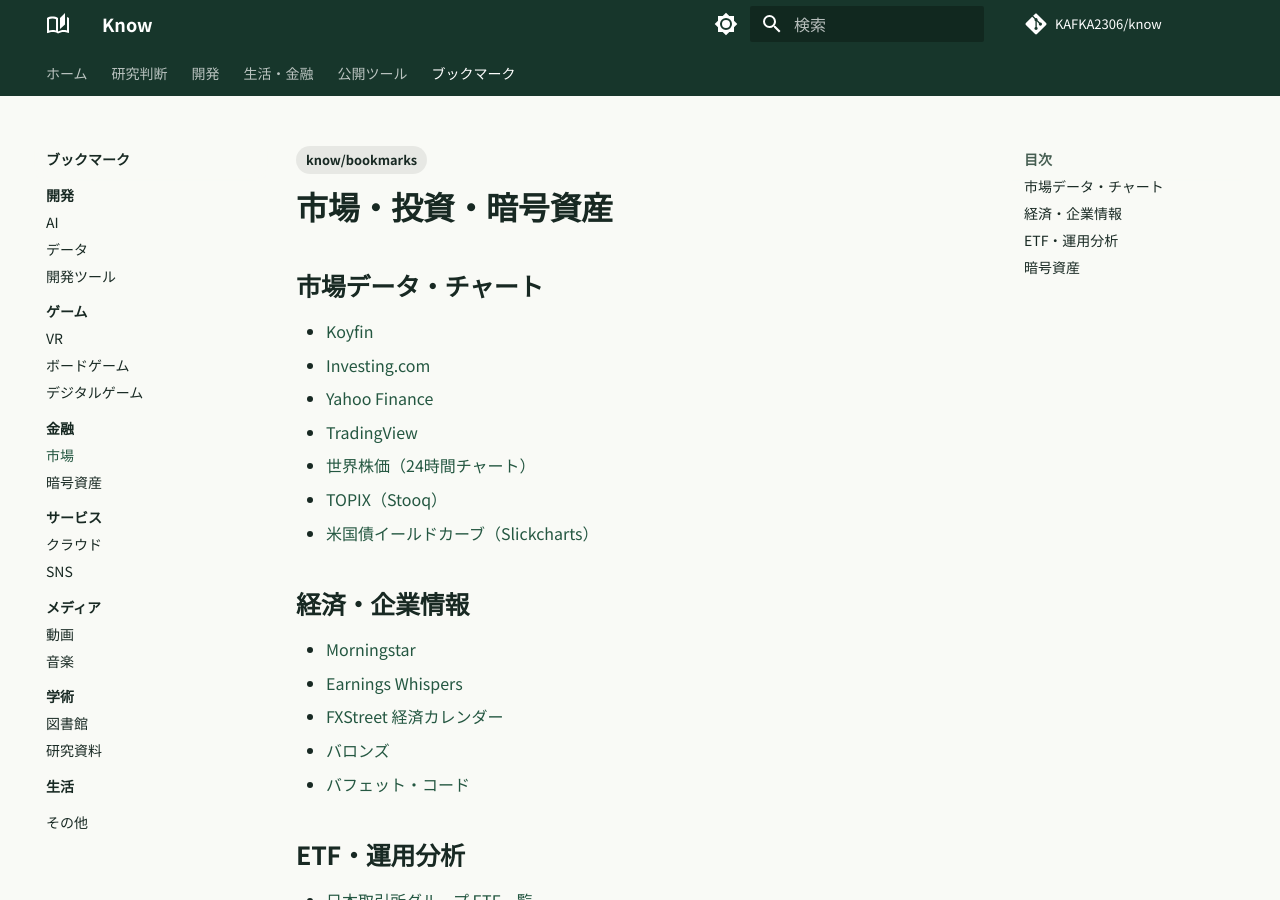
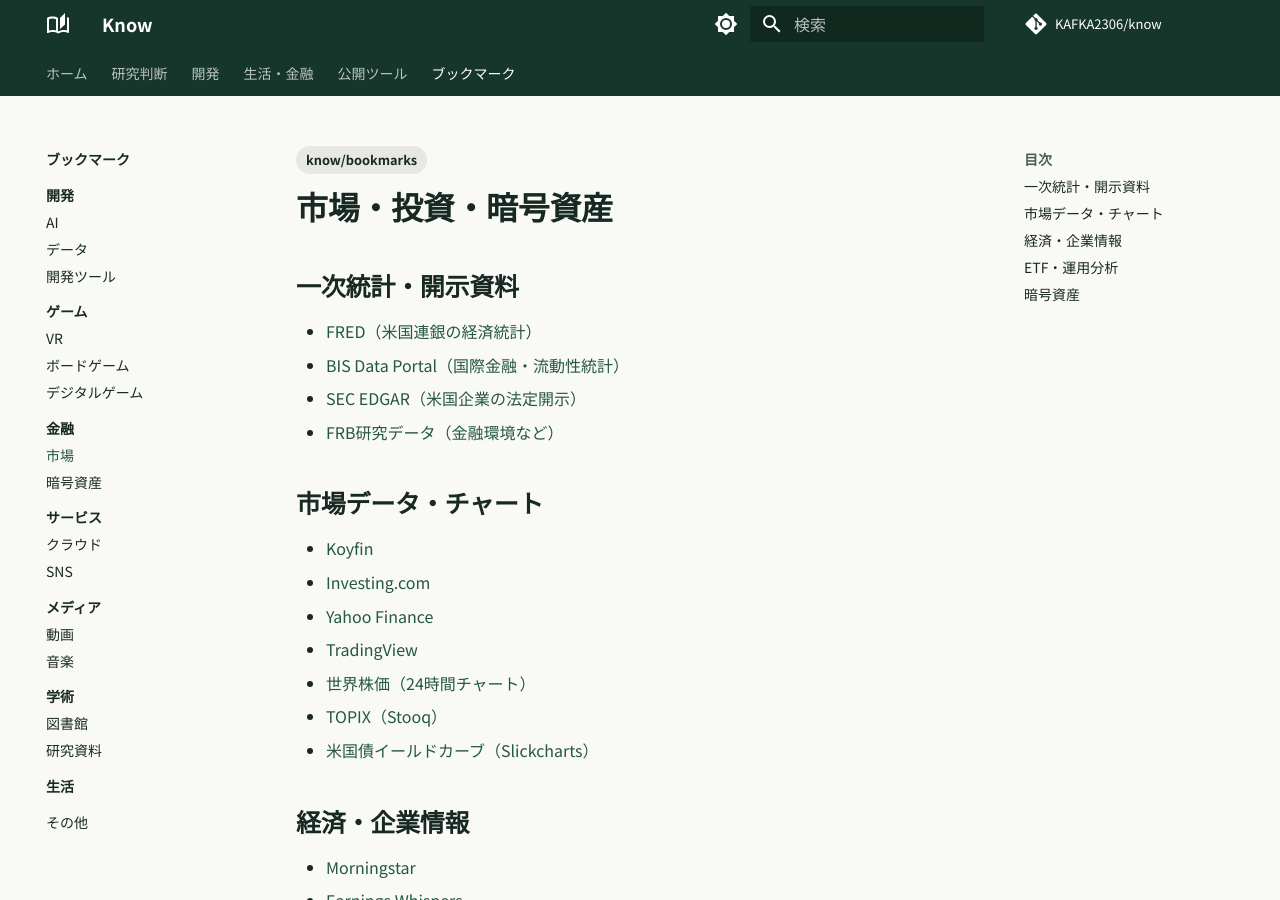
Before and after one commit to KAFKA2306/know, an MkDocs documentation site: the page built from docs/bookmarks/Finance/Market/index.md, in a window 1280 px wide and 900 px high. Built offline with MkDocs 1.6.1 and Material for MkDocs 9.7.7, drawn with Linux system fonts in a browser that asks for light colours; comment, search, counter and statistics services are not loaded.

Commit message:
docs(bookmarks): add verified 2026 research and service sources

```diff
--- a/docs/bookmarks/Finance/Market/index.md
+++ b/docs/bookmarks/Finance/Market/index.md
@@ -6,6 +6,13 @@ tags:
 ---
 
 # 市場・投資・暗号資産
+
+## 一次統計・開示資料
+
+- [FRED（米国連銀の経済統計）](https://fred.stlouisfed.org/)
+- [BIS Data Portal（国際金融・流動性統計）](https://data.bis.org/topics)
+- [SEC EDGAR（米国企業の法定開示）](https://www.sec.gov/edgar/search/)
+- [FRB研究データ（金融環境など）](https://www.federalreserve.gov/econres/economic-research-data.htm)
 
 ## 市場データ・チャート
 
```
